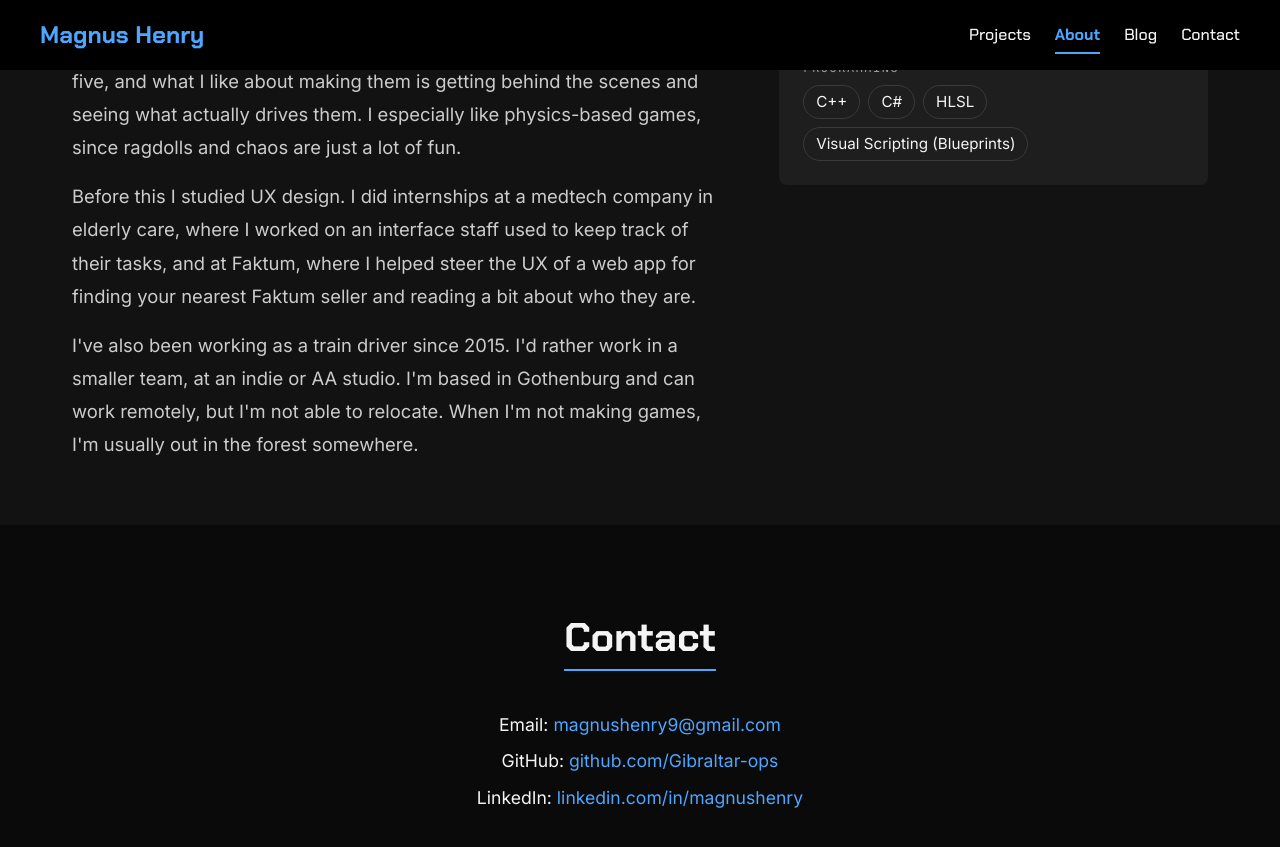
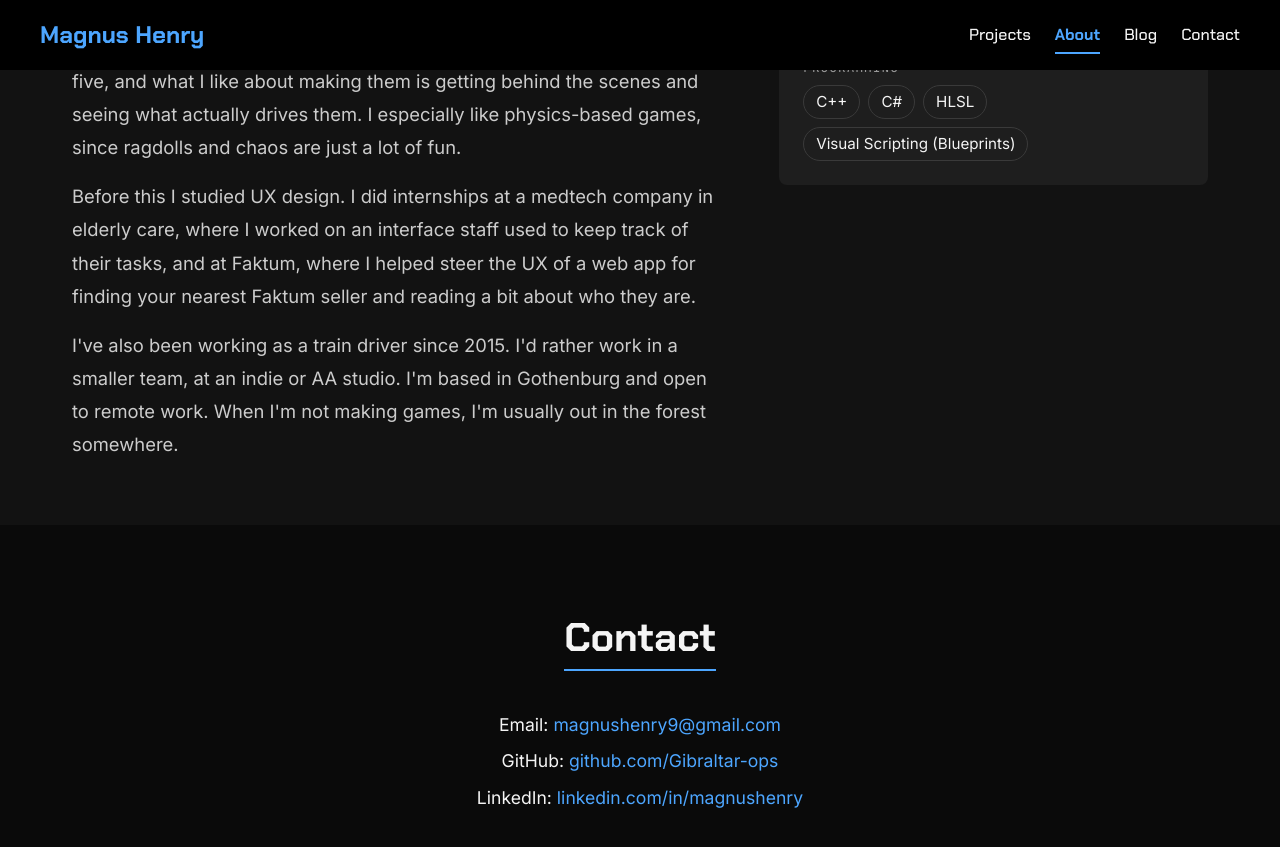
Before and after one commit to Gibraltar-ops/Gibraltar-ops.github.io, a Jekyll site: the page built from index.html, in a window 1280 px wide and 900 px high, scrolled down 1706 px. Shown: the top 847 px of the window. Built offline with Jekyll 4.4.1, drawn with Linux system fonts in a browser that asks for light colours.

Commit message:
About: open to remote work

```diff
--- a/index.html
+++ b/index.html
@@ -80,7 +80,7 @@ layout: default
         <h2>About Me</h2>
         <p>I'm studying Game Creator – Game Programmer at Yrgo in Gothenburg and graduate in June 2027. I've been playing games since I was about five, and what I like about making them is getting behind the scenes and seeing what actually drives them. I especially like physics-based games, since ragdolls and chaos are just a lot of fun.</p>
         <p>Before this I studied UX design. I did internships at a medtech company in elderly care, where I worked on an interface staff used to keep track of their tasks, and at Faktum, where I helped steer the UX of a web app for finding your nearest Faktum seller and reading a bit about who they are.</p>
-        <p>I've also been working as a train driver since 2015. I'd rather work in a smaller team, at an indie or AA studio. I'm based in Gothenburg and can work remotely, but I'm not able to relocate. When I'm not making games, I'm usually out in the forest somewhere.</p>
+        <p>I've also been working as a train driver since 2015. I'd rather work in a smaller team, at an indie or AA studio. I'm based in Gothenburg and open to remote work. When I'm not making games, I'm usually out in the forest somewhere.</p>
     </div>
 
     <div id="skills" class="about-skills">
```
Also changed, not shown: fonts/_posts/2026-11-27-stupidly-stable-network-replication.md (renamed from _posts/2026-11-27-stupidly-stable-network-replication.md).
